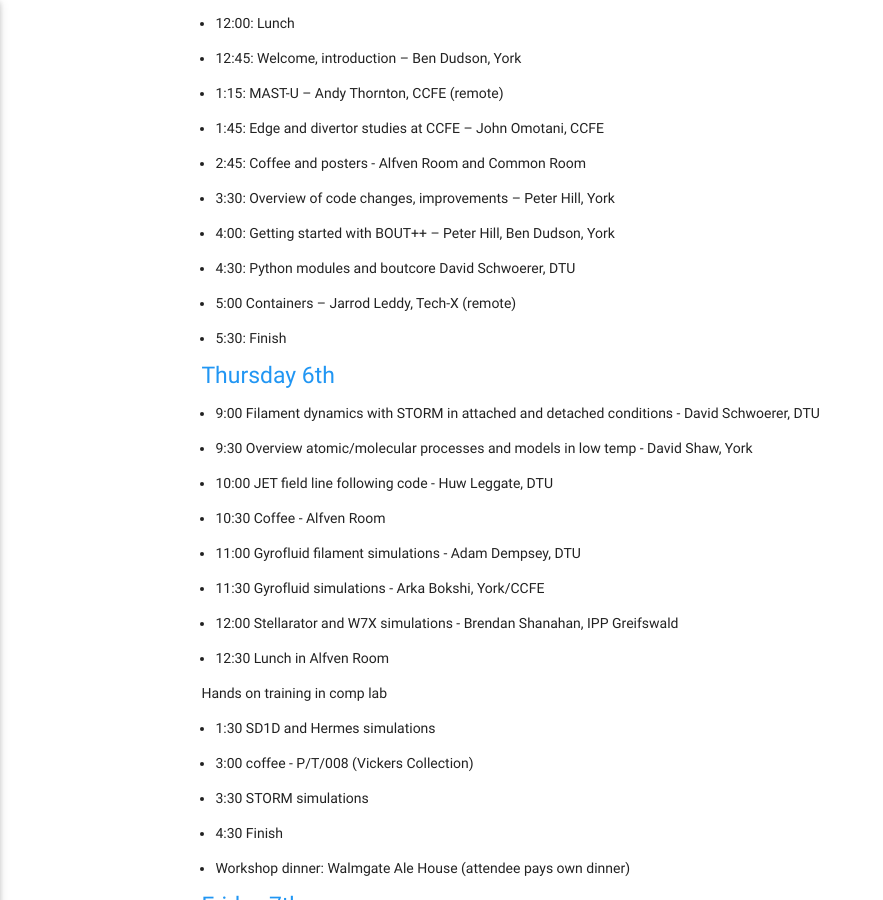
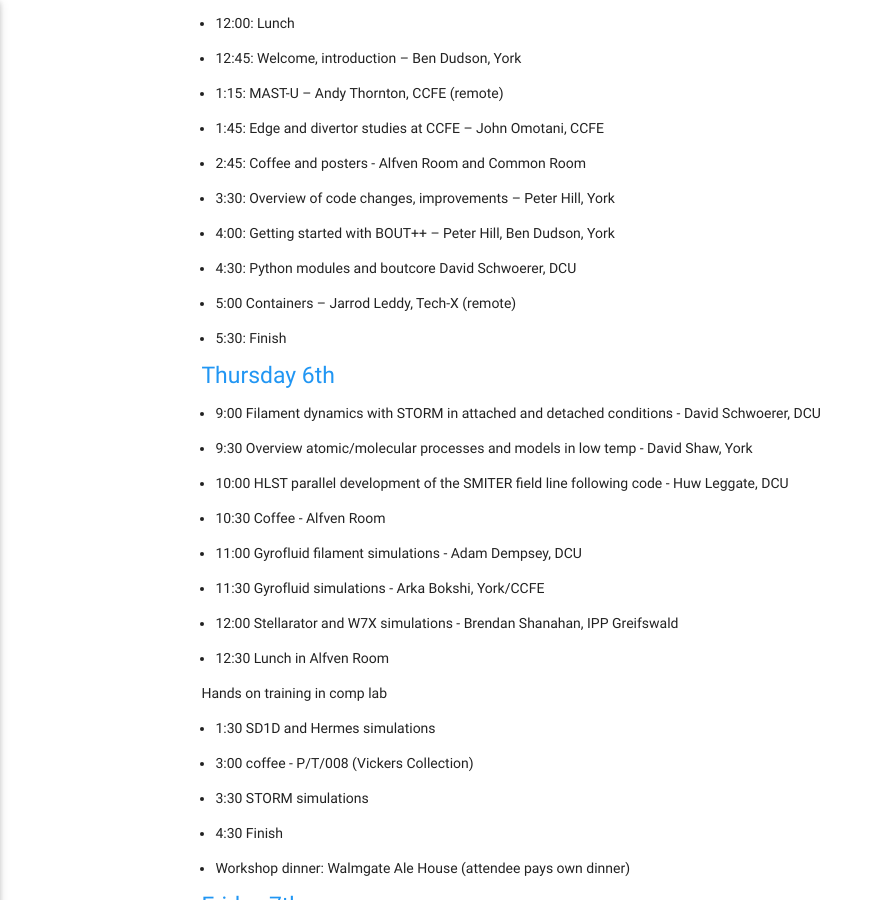
Before and after one commit to boutproject/boutproject.github.io, a Jekyll site: the page built from documentation/workshop2018.markdown, in a window 1280 px wide and 900 px high, scrolled down 654 px. Shown: the whole window, without its empty margins (0-883 px from the left). Built offline with Jekyll 4.4.1, drawn with Linux system fonts in a browser that asks for light colours.

Commit message:
Fix DTU->DCU, update title

```diff
--- a/documentation/workshop2018.markdown
+++ b/documentation/workshop2018.markdown
@@ -35,26 +35,27 @@ Hands-on training sessions on Thursday afternoon will be in the main physics bui
 
 * 3:30:  Overview of code changes, improvements -- Peter Hill, York
 * 4:00:  Getting started with BOUT++ -- Peter Hill, Ben Dudson, York
-* 4:30:  Python modules and boutcore David Schwoerer, DTU
+* 4:30:  Python modules and boutcore David Schwoerer, DCU
 * 5:00   Containers -- Jarrod Leddy, Tech-X (remote)
 * 5:30:  Finish
 
 
 ##### Thursday 6th
 
-* 9:00 Filament dynamics with STORM in attached and detached conditions - David Schwoerer, DTU
+* 9:00 Filament dynamics with STORM in attached and detached conditions - David Schwoerer, DCU
 * 9:30 Overview atomic/molecular processes and models in low temp - David Shaw, York
-* 10:00 JET field line following code - Huw Leggate, DTU
+* 10:00 HLST parallel development of the SMITER field line following code - Huw Leggate, DCU
 
 * 10:30 Coffee - Alfven Room
 
-* 11:00 Gyrofluid filament simulations - Adam Dempsey, DTU
+* 11:00 Gyrofluid filament simulations - Adam Dempsey, DCU
 * 11:30 Gyrofluid simulations - Arka Bokshi, York/CCFE
 * 12:00 Stellarator and W7X simulations - Brendan Shanahan, IPP Greifswald
 
 * 12:30 Lunch in Alfven Room
 
 Hands on training in comp lab
+
 * 1:30 SD1D and Hermes simulations
 * 3:00 coffee - P/T/008 (Vickers Collection)
 * 3:30 STORM simulations
```
